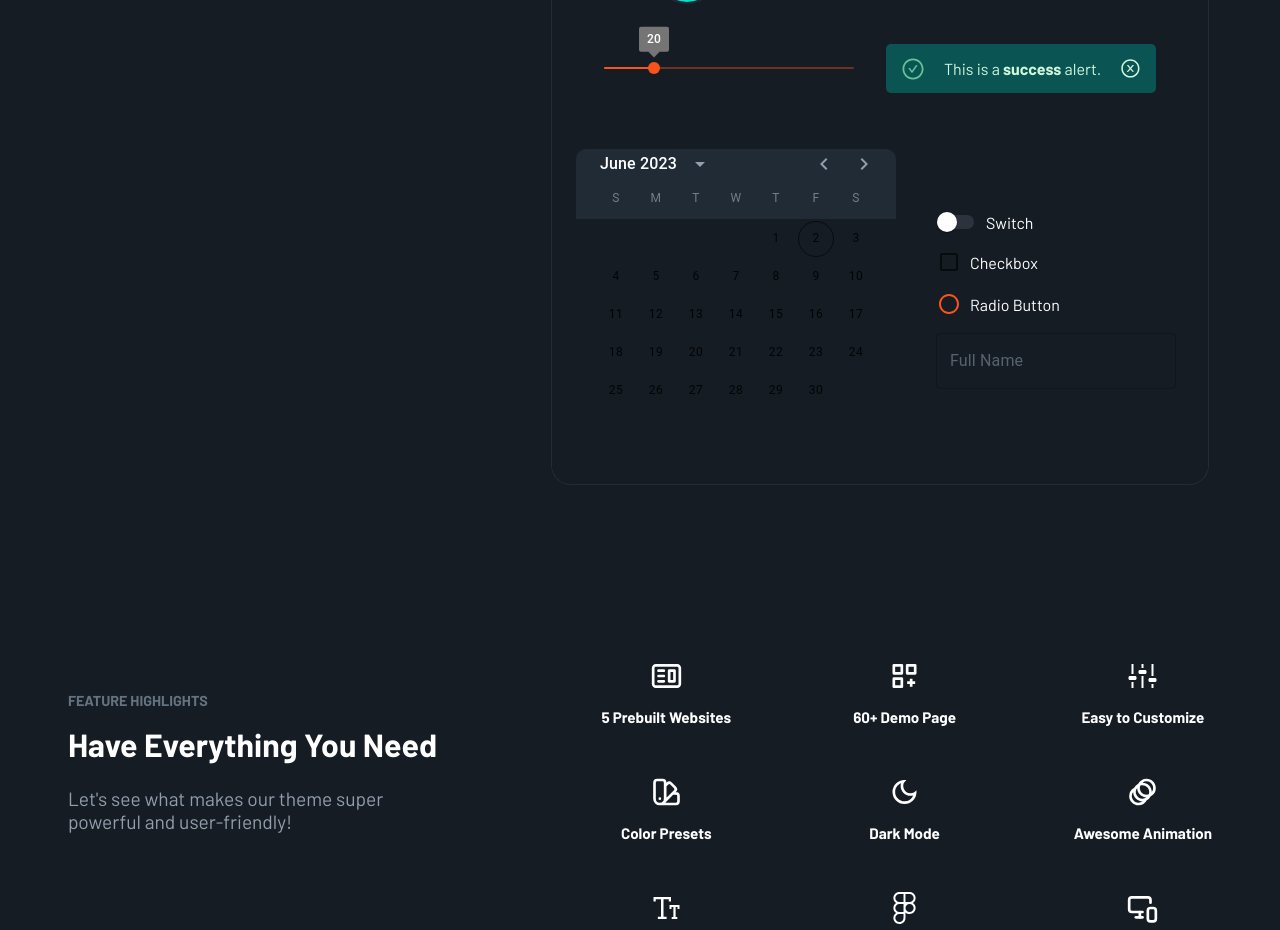
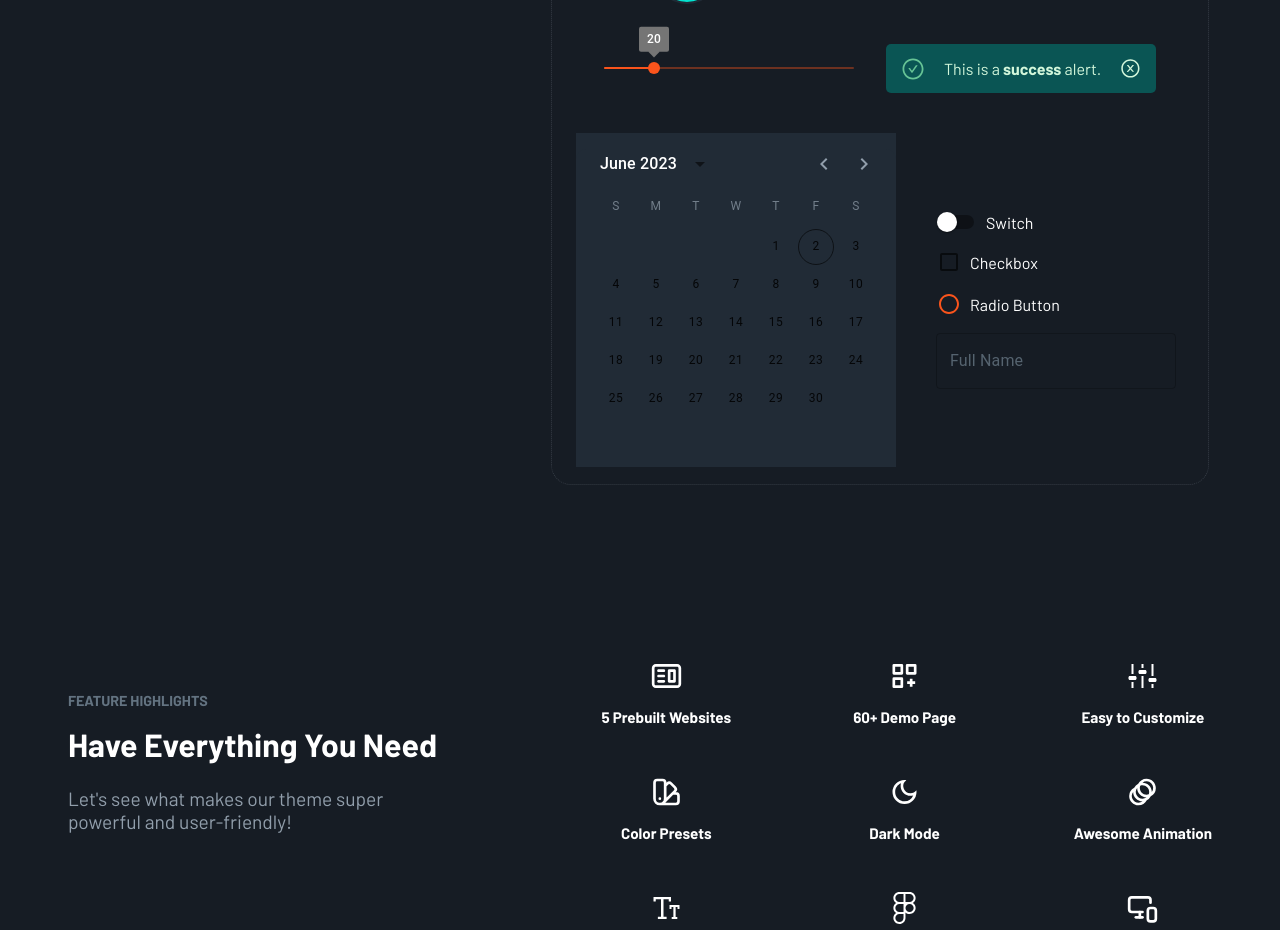
Before and after one commit to davidstanciu11/ZoneWeb_project, a React (Vite) app: page / in a window 1280 px wide. Shown: the part 2060-2990 px from the top of the page. Built offline with nearby package versions, Linux system fonts and the light colour scheme.

Commit message:
newp ush

```diff
--- a/src/components/Information.jsx
+++ b/src/components/Information.jsx
@@ -265,7 +265,7 @@ export default function Information() {
             <div className="info_buttons">
               <div className="calendar">
                 <LocalizationProvider dateAdapter={AdapterDayjs}>
-                  <DateCalendar />
+                  <DateCalendar className="date_calendar" />
                 </LocalizationProvider>
               </div>
               <div className="second_part_btns">
--- a/src/components/Information.style.css
+++ b/src/components/Information.style.css
@@ -238,7 +238,7 @@
   color: #919eab;
 }
 
-.css-1tkx1wf-MuiSvgIcon-root-MuiPickersCalendarHeader-switchViewIcon {
+/* .css-1tkx1wf-MuiSvgIcon-root-MuiPickersCalendarHeader-switchViewIcon {
   color: #919eab;
 }
 
@@ -261,6 +261,11 @@
 }
 .css-5ryogn-MuiButtonBase-root-MuiSwitch-switchBase.Mui-checked {
   color: white !important;
+} */
+
+.date_calendar {
+  color: #fff !important;
+  background-color: #212b36 !important;
 }
 
 .flex_label {
```
